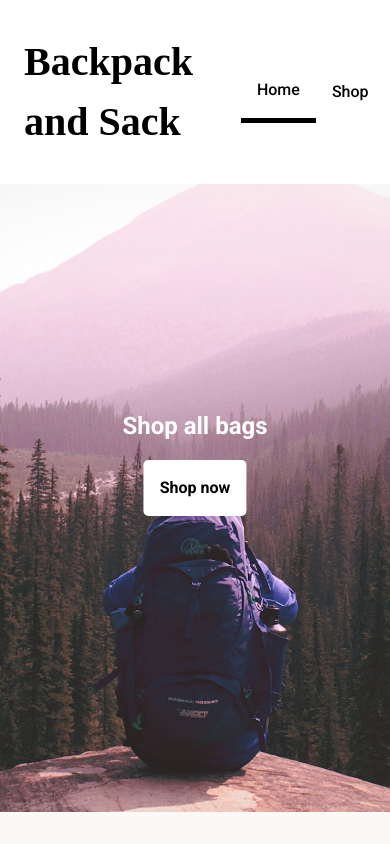
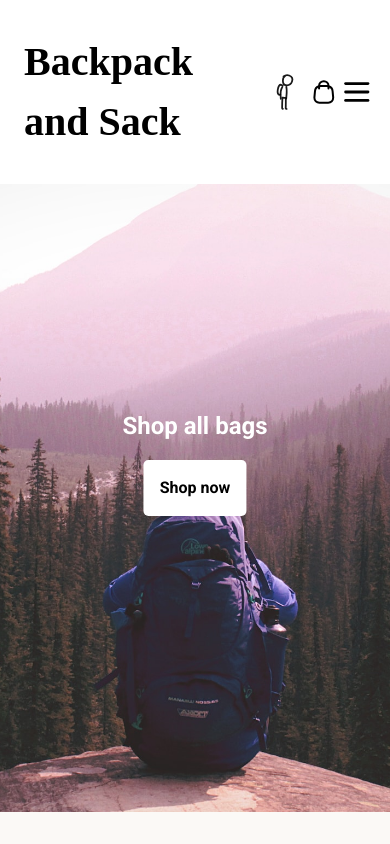
Before and after one commit to dave-forbes/shopping-cart, a React (Vite) app in the folder shopping-cart/: page / in a window 390 px wide. Shown: the top 844 px of the page. Built offline with nearby package versions, Linux system fonts and the light colour scheme; a web font is replaced by a local one.

Commit message:
added new state and event listener to adjust header content based on screen size

```diff
--- a/shopping-cart/src/components/Header/Header.jsx
+++ b/shopping-cart/src/components/Header/Header.jsx
@@ -1,10 +1,23 @@
 import Logo from "../../assets/svg/logo";
 import ShoppingBag from "../ShoppingBag/ShoppingBag";
+import BurgerMenu from "../../assets/svg/BurgerMenu";
 import { NavLink } from "react-router-dom";
 import styles from "./Header.module.css";
 import PropTypes from "prop-types";
+import { useEffect, useState } from "react";
 
 const Header = ({ bag }) => {
+  const [isDesktop, setIsDesktop] = useState(window.innerWidth > 900);
+
+  const updateScreenSize = () => {
+    setIsDesktop(window.innerWidth > 900);
+  };
+
+  useEffect(() => {
+    window.addEventListener("resize", updateScreenSize);
+    return () => window.removeEventListener("resize", updateScreenSize);
+  });
+
   return (
     <header className={styles.header}>
       <div className={styles.content}>
@@ -12,6 +25,7 @@ const Header = ({ bag }) => {
           <h1>Backpack and Sack</h1>
           <Logo />
         </div>
+        {isDesktop ? (
           <nav className={styles.mainNav}>
             <ul>
               <NavLink
@@ -34,7 +48,11 @@ const Header = ({ bag }) => {
               </NavLink>
             </ul>
           </nav>
+        ) : (
+          ""
+        )}
         <ShoppingBag bag={bag} />
+        {!isDesktop && <BurgerMenu />}
       </div>
     </header>
   );
```
Lines whose indentation alone changed are shown as unchanged.
